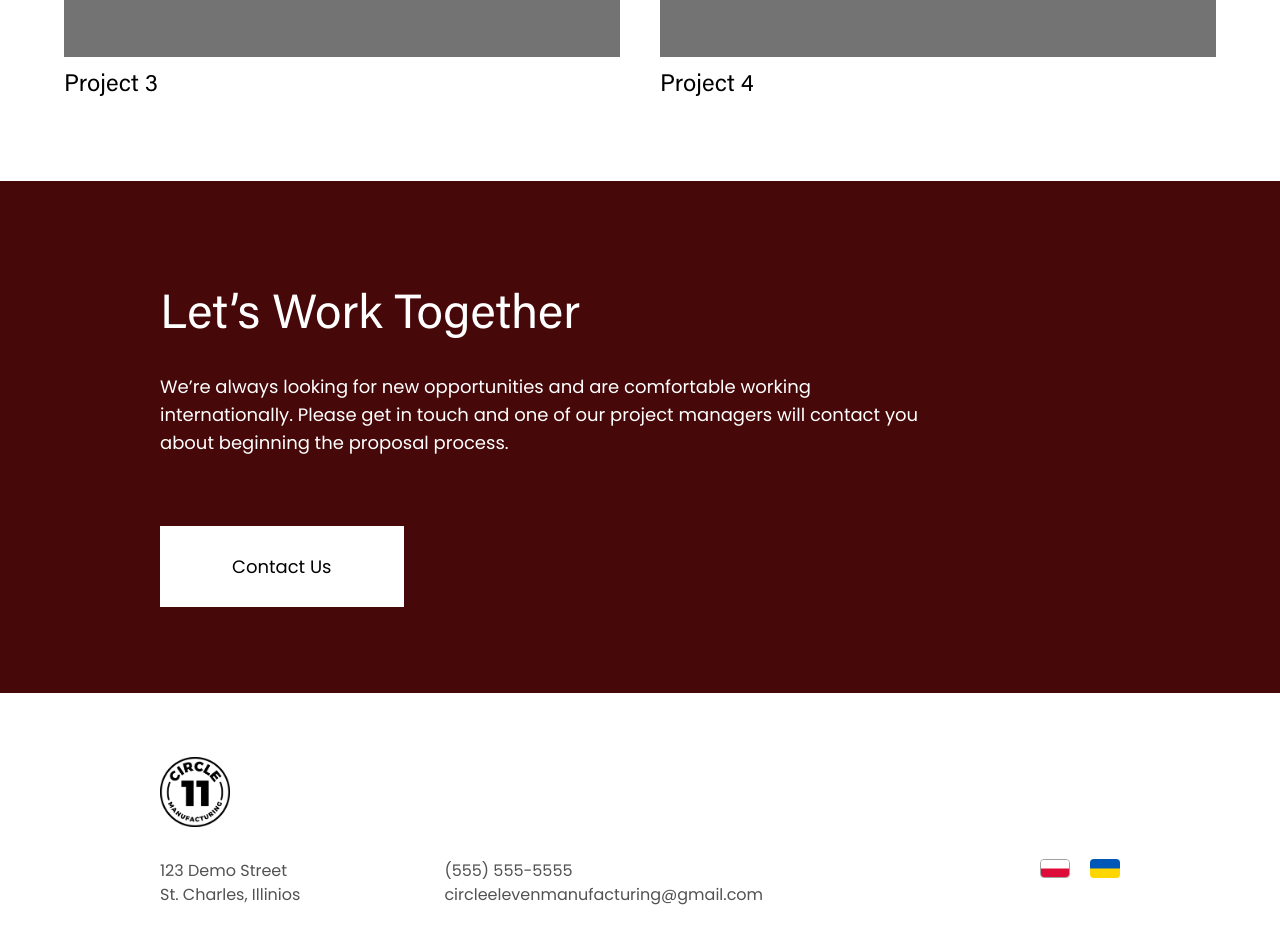
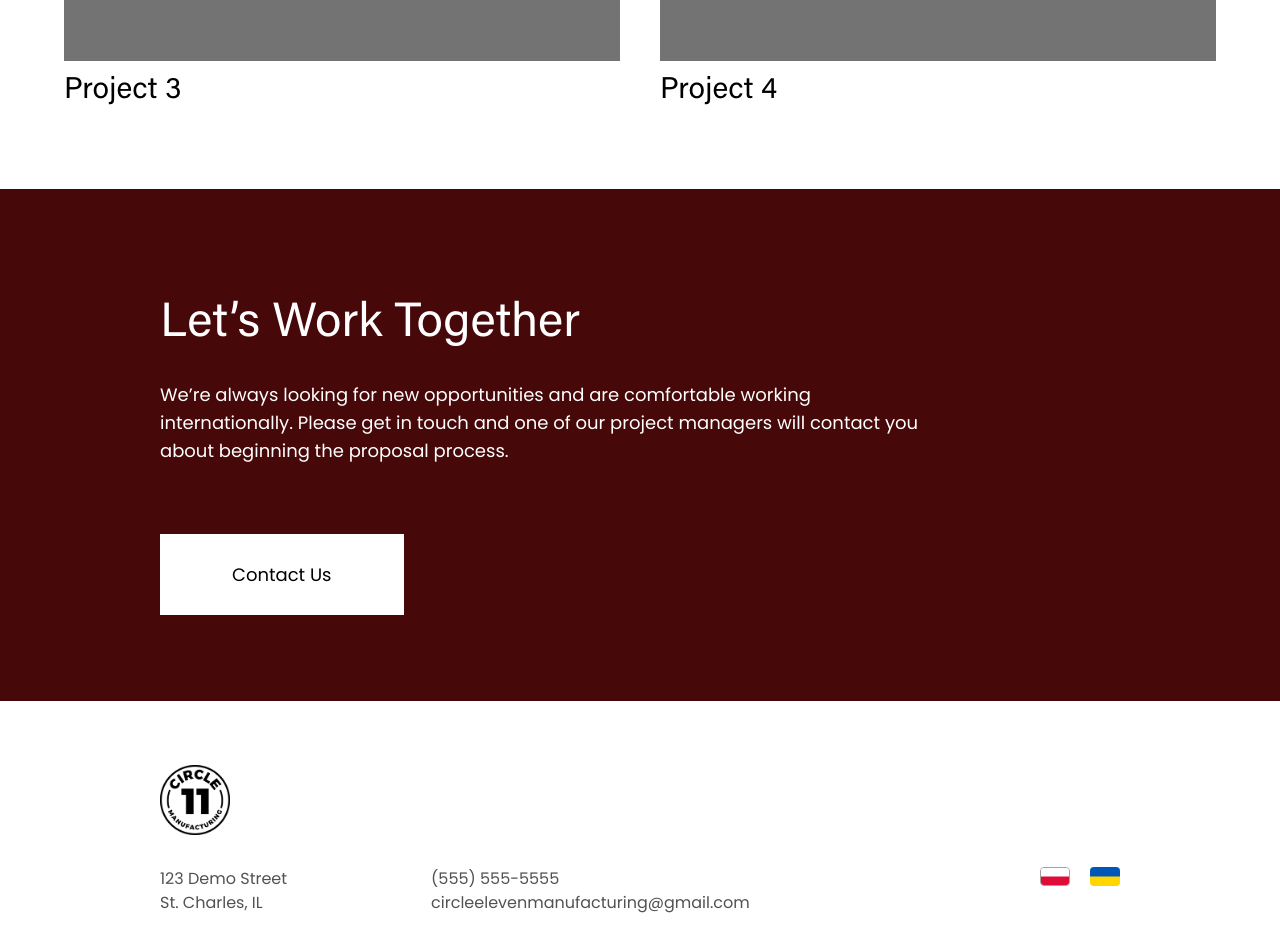
Before and after one commit to CircleElevenManufacturing/circle-eleven, a Next.js app: page / in a window 1280 px wide. Shown: the part 2590-3542 px from the top of the page. Built offline with nearby package versions, Linux system fonts and the light colour scheme.

Commit message:
fix fonts

```diff
--- a/app/about/page.tsx
+++ b/app/about/page.tsx
@@ -3,7 +3,7 @@ import LetsWorkTogether from "@/components/lets-work-together";
 export default function About() {
   return (
     <section className="mt-28">
-      <div className="md:grid grid-cols-5 px-10 lg:px-56 mb-96">
+      <div className="md:grid grid-cols-5 px-5 lg:px-56 mb-96">
         <h1 className="text-5xl col-span-2 lg:mb-0 mb-10">About</h1>
 
         <div className="space-y-5 col-span-3 text-neutral-700">
--- a/app/contact/page.tsx
+++ b/app/contact/page.tsx
@@ -2,7 +2,7 @@ import Form from "@/components/form";
 
 export default function Contact() {
   return (
-    <section className="mt-28 mb-16 lg:grid grid-cols-2 gap-36 px-8 lg:px-36">
+    <section className="mt-28 mb-16 lg:grid grid-cols-2 gap-36 px-5 lg:px-36">
       <div>
         <h1 className="text-5xl mb-10">Let’s Work Together</h1>
         <p className="mb-20">Please provide some information on your project or goals and we’ll move the conversation on from there.</p>
@@ -11,7 +11,7 @@ export default function Contact() {
 
         <div className="hidden lg:block">
           <p>123 Demo Street</p>
-          <p className="mb-6">St. Charles, Illinios</p>
+          <p className="mb-6">St. Charles, IL</p>
           <p>(555) 555-5555</p>
           <p>circleelevenmanufacturing@gmail.com</p>
         </div>
--- a/app/globals.css
+++ b/app/globals.css
@@ -12,12 +12,12 @@ textarea {
   font-weight: 400;
   font-style: normal;
   font-display: swap;
-  src: url("/public/fonts/acumin-regular.woff") format("woff2");
+  src: url("/fonts/acumin-regular.woff") format("woff2");
 }
 
 @font-face {
   font-family: "poppins";
-  src: url("/public/fonts/poppins-regular.ttf") format("truetype");
+  src: url("/fonts/poppins-regular.ttf") format("truetype");
   font-weight: 400;
   font-style: normal;
   font-display: swap;
--- a/app/layout.tsx
+++ b/app/layout.tsx
@@ -4,7 +4,7 @@ import Footer from "@/components/footer";
 
 export const metadata = {
   title: "Circle Eleven Manufacturing",
-  description: "Ukrainian and Polish owned manufacturing",
+  description: "Polish and Ukrainian owned precision machining company based in St. Charles, Illinois.",
 };
 
 export default function RootLayout({ children }: { children: React.ReactNode }) {
--- a/app/page.tsx
+++ b/app/page.tsx
@@ -8,7 +8,7 @@ export default function Home() {
   return (
     <section>
       {/* HEADER */}
-      <h1 className="font-normal px-5 md:px-16 xl:pl-44 text-4xl md:text-5xl lg:text-6xl mt-16 mb-28 sm:max-w-2xl md:max-w-6xl max-w-full leading-12 lg:leading-16">
+      <h1 className="px-5 md:px-16 xl:pl-44 text-4xl md:text-5xl lg:text-6xl mt-16 mb-28 sm:max-w-2xl md:max-w-6xl max-w-full leading-12 lg:leading-16">
         Circle Eleven Manufacturing is a precision machining company based in St. Charles, Illinois.
       </h1>
       <Image src="/drill.png" alt="drill" width={200} height={65} style={{ width: "100%" }} />
@@ -26,7 +26,7 @@ export default function Home() {
           {[1, 2, 3, 4].map((item) => (
             <div className="mb-10 md:mb-0" key={item}>
               <div className="h-96 w-full bg-neutral-500" />
-              <h3 className="text-2xl mt-3 font-acumin">Project {item}</h3>
+              <h3 className="text-2xl md:text-3xl mt-3 font-acumin">Project {item}</h3>
             </div>
           ))}
         </div>
--- a/components/footer.tsx
+++ b/components/footer.tsx
@@ -9,7 +9,7 @@ export default function Footer() {
         <div className="md:flex justify-between gap-36">
           <div>
             <p>123 Demo Street</p>
-            <p>St. Charles, Illinios</p>
+            <p>St. Charles, IL</p>
           </div>
 
           <div className="mt-5 md:mt-0">
```
